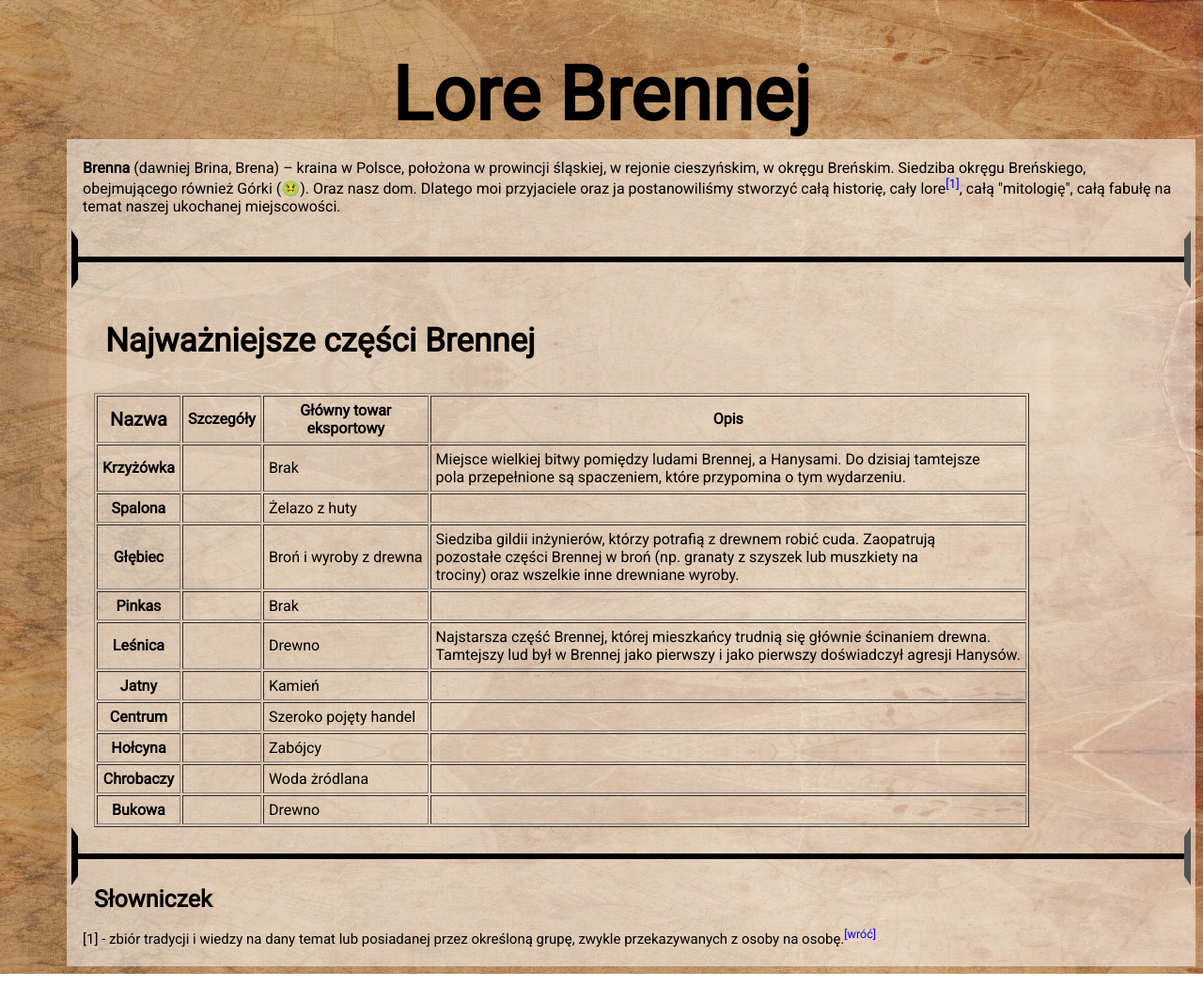
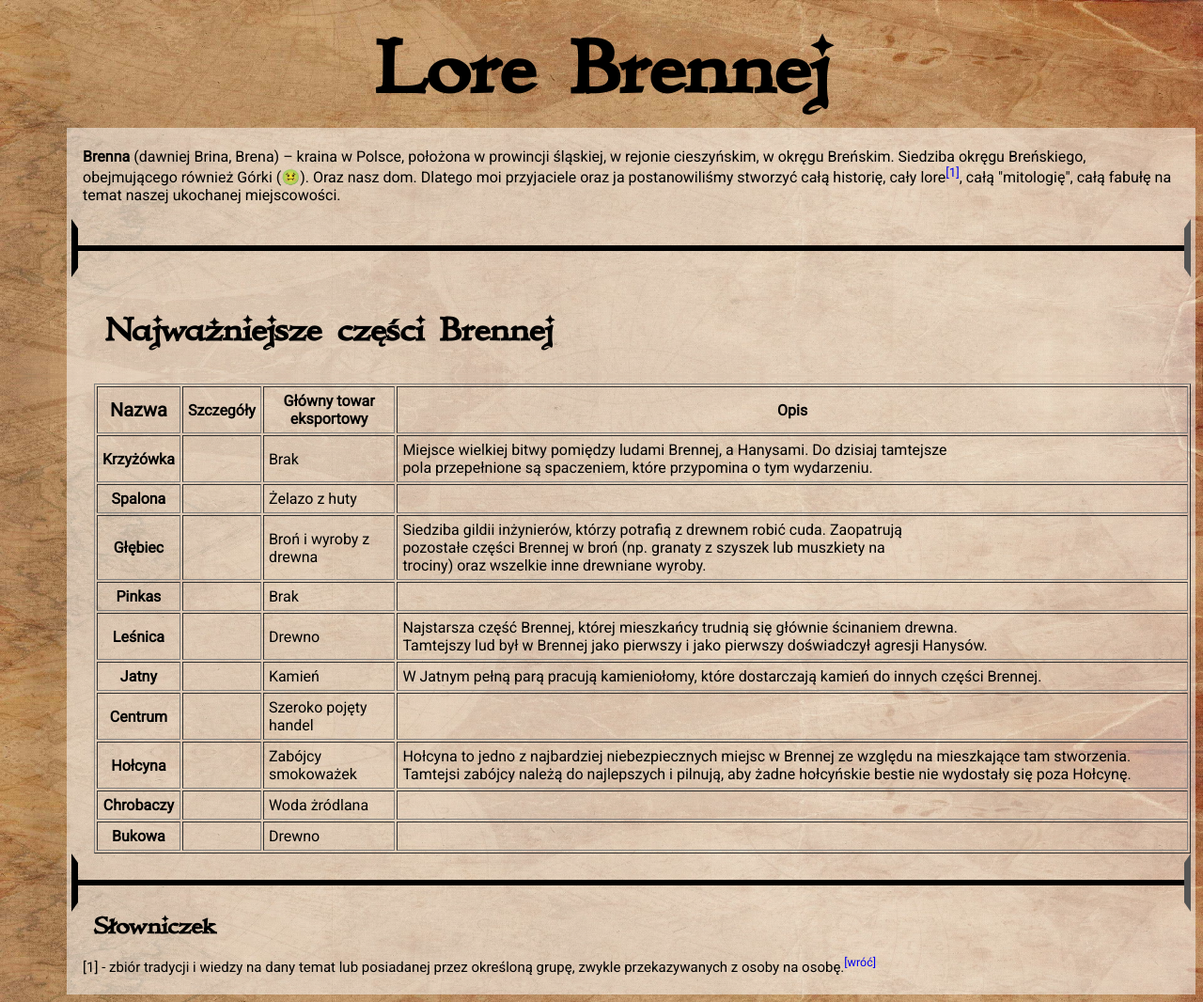
Before and after one commit to JKGplay/Lore-Brennej, a plain HTML site: page index.html in a window 1280 px wide. Shown: the whole page at 94% size. Before the commit the page ends 1036 px from the top, so only its background shows below. Drawn offline with Linux system fonts and the light colour scheme.

Commit message:
nic wielkiego

```diff
--- a/index.html
+++ b/index.html
@@ -61,7 +61,7 @@
                 <th>Jatny</th>
                 <td></td>
                 <td>Kamień</td>
-                <td></td>
+                <td>W Jatnym pełną parą pracują kamieniołomy, które dostarczają kamień do innych części Brennej.</td>
             </tr>
             <tr>
                 <th>Centrum</th>
@@ -72,8 +72,8 @@
             <tr>
                 <th>Hołcyna</th>
                 <td></td>
-                <td>Zabójcy</td>
-                <td></td>
+                <td>Zabójcy smokoważek</td>
+                <td>Hołcyna to jedno z najbardziej niebezpiecznych miejsc w Brennej ze względu na mieszkające tam stworzenia. Tamtejsi zabójcy należą do najlepszych i pilnują, aby żadne hołcyńskie bestie nie wydostały się poza Hołcynę.</td>
             </tr>
             <tr>
                 <th>Chrobaczy</th>
--- a/style.css
+++ b/style.css
@@ -3,6 +3,10 @@ html {
     background-image: url(img/mapaWysoka.jpg);
     background-attachment: fixed;
     background-size: 100% auto;
+}
+@font-face {
+    font-family: 'IMMORTAL';
+    src: url(fonts/IMMORTAL.ttf);
 }
 div#wszystko {
     background-color: rgba(255, 255, 255, 0.5);
@@ -26,7 +30,8 @@ h1 {
     text-align: center;
     font-family: 'IMMORTAL', 'Roboto', sans-serif;
     font-size: 80px;
-    margin-bottom: 0%;
+    margin-bottom: 1%;
+    margin-top: 2%;
 }
 .h {
     padding-left: 3%;
```
